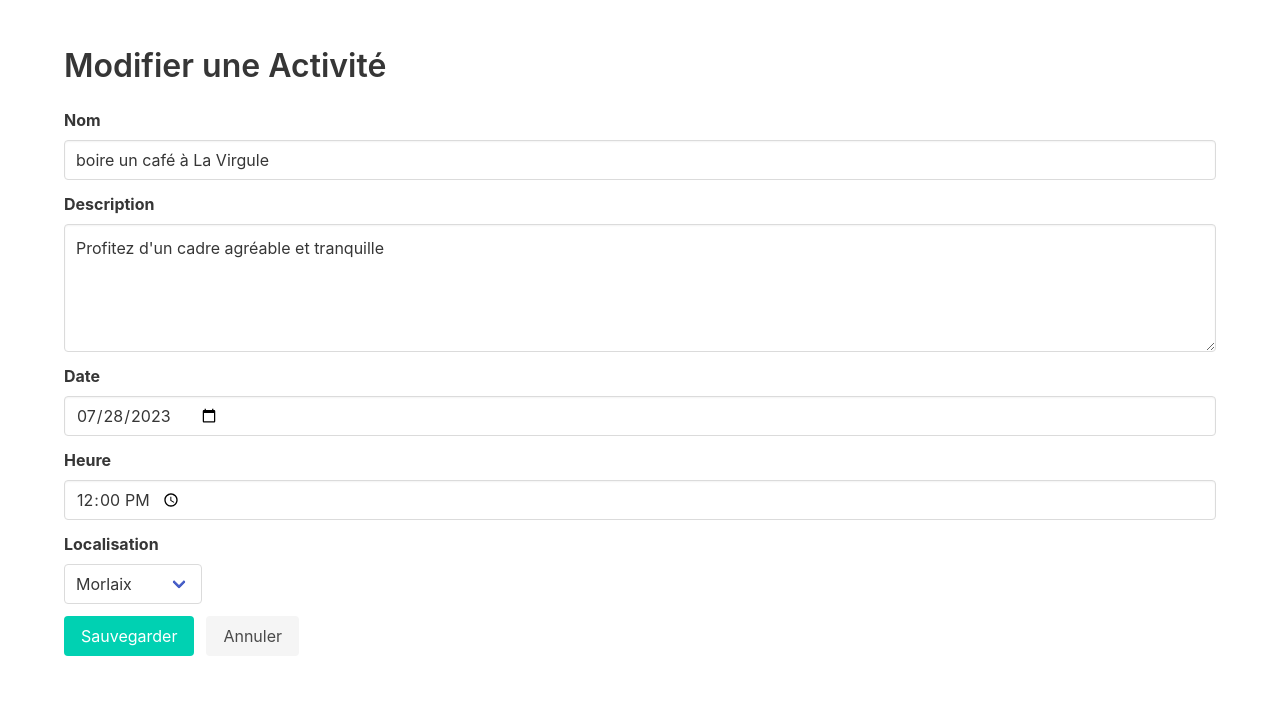
After one commit to spinning-fantasies/py-recos, a Flask app: page /activity/edit/1 in a window 1280 px wide. The commit adds this page. Shown: the top 703 px of the page. Run offline with Flask 3, Linux system fonts and the light colour scheme; data comes from the database, SQL or seed files in the repository.

Commit message:
edit and soft delete activity

```diff
--- a/app.py
+++ b/app.py
@@ -51,5 +51,43 @@ def add_activity():
 
     return render_template('add_activity.html', locations=locations)
 
+@app.route('/activity/edit/<int:activity_id>', methods=['GET', 'POST'])
+def edit_activity(activity_id):
+    if request.method == 'POST':
+        name = request.form['name']
+        description = request.form['description']
+        date = request.form['date']
+        time = request.form['time']
+        location_id = request.form['location']
+
+        with sqlite3.connect(DB_NAME) as conn:
+            cursor = conn.cursor()
+            cursor.execute("UPDATE activities SET name=?, description=?, date=?, time=?, location_id=? WHERE id=?",
+                           (name, description, date, time, location_id, activity_id))
+            conn.commit()
+
+        return redirect(url_for('index'))
+
+    # Fetch the activity to display in the form for editing
+    with sqlite3.connect(DB_NAME) as conn:
+        cursor = conn.cursor()
+        cursor.execute("SELECT * FROM activities WHERE id=?", (activity_id,))
+        activity = cursor.fetchone()
+
+        cursor.execute("SELECT * FROM locations")
+        locations = cursor.fetchall()
+
+    return render_template('edit_activity.html', activity=activity, locations=locations)
+
+@app.route('/activity/delete/<int:id>')
+def delete_activity(id):
+    with sqlite3.connect(DB_NAME) as conn:
+        cursor = conn.cursor()
+        cursor.execute("UPDATE activities SET is_deleted = 1 WHERE id = ?", (id,))
+        conn.commit()
+
+    return redirect(url_for('index'))
+
+
 if __name__ == '__main__':
     app.run(debug=True)
--- a/schema.sql
+++ b/schema.sql
@@ -14,6 +14,7 @@ CREATE TABLE IF NOT EXISTS activities (
     date DATE,
     time TIME,
     location_id INTEGER,
+    is_deleted INTEGER DEFAULT 0,  -- New column for soft deletion
     FOREIGN KEY (location_id) REFERENCES locations(id)
 );
 
--- /dev/null
+++ b/templates/edit_activity.html
@@ -0,0 +1,66 @@
+<!DOCTYPE html>
+<html>
+<head>
+    <title>Modifier une Activité</title>
+    <link rel="stylesheet" href="https://cdn.jsdelivr.net/npm/bulma@0.9.3/css/bulma.min.css">
+</head>
+<body>
+    <section class="section">
+        <div class="container">
+            <h1 class="title">Modifier une Activité</h1>
+
+            <form method="POST" action="/activity/edit/{{ activity[0] }}">
+                <div class="field">
+                    <label class="label">Nom</label>
+                    <div class="control">
+                        <input class="input" type="text" name="name" value="{{ activity[1] }}" required>
+                    </div>
+                </div>
+
+                <div class="field">
+                    <label class="label">Description</label>
+                    <div class="control">
+                        <textarea class="textarea" name="description">{{ activity[2] }}</textarea>
+                    </div>
+                </div>
+
+                <div class="field">
+                    <label class="label">Date</label>
+                    <div class="control">
+                        <input class="input" type="date" name="date" value="{{ activity[3] }}" required>
+                    </div>
+                </div>
+
+                <div class="field">
+                    <label class="label">Heure</label>
+                    <div class="control">
+                        <input class="input" type="time" name="time" value="{{ activity[4] }}" required>
+                    </div>
+                </div>
+
+                <div class="field">
+                    <label class="label">Localisation</label>
+                    <div class="control">
+                        <div class="select">
+                            <select name="location">
+                                {% for location in locations %}
+                                    <option value="{{ location[0] }}" {% if location[0] == activity[5] %}selected{% endif %}>{{ location[1] }}</option>
+                                {% endfor %}
+                            </select>
+                        </div>
+                    </div>
+                </div>
+
+                <div class="field is-grouped">
+                    <div class="control">
+                        <button type="submit" class="button is-primary">Sauvegarder</button>
+                    </div>
+                    <div class="control">
+                        <a href="/" class="button is-light">Annuler</a>
+                    </div>
+                </div>
+            </form>
+        </div>
+    </section>
+</body>
+</html>
```
Also changed, not shown: templates/index.html (+20 -2 lines).
